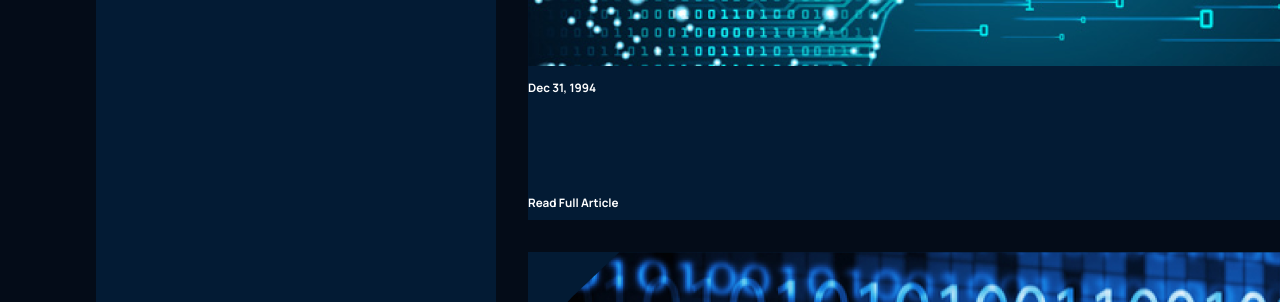
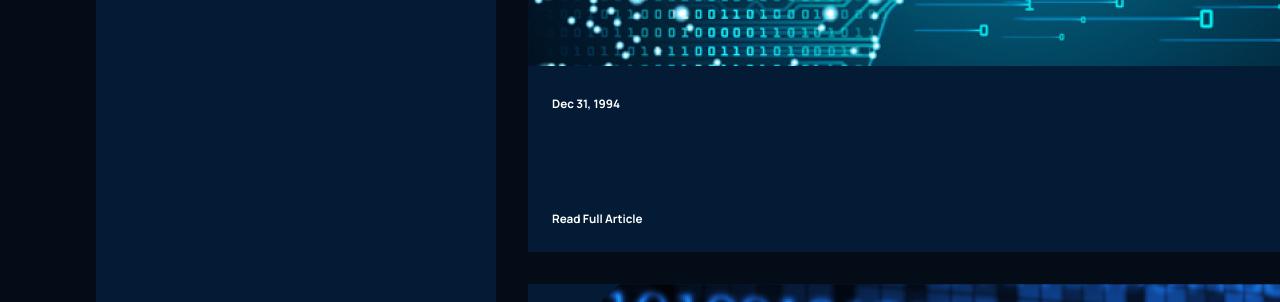
Before and after one commit to glnima/gpt3_glnima, a React (Create React App) app: page / in a window 1280 px wide. Shown: the part 3685-3987 px from the top of the page. Built offline with nearby package versions, Linux system fonts and the light colour scheme.

Commit message:
Update article.css

```diff
--- a/src/components/article/article.css
+++ b/src/components/article/article.css
@@ -1,32 +1,33 @@
- .gpt3__blog-container_article{
+.gpt3__blog-container_article {
    width: 100%;
    height: 100%;
+
    display: flex;
    flex-direction: column;
    background: var(--color-footer);
 }
 
- .gpt3__blog-container_article-image{
+.gpt3__blog-container_article-image {
    width: 100%;
    height: 100%;
-    background: var(--color-footer);
-
+   background: var(--color-bg);
 }
 
- .gpt3__blog-container_article-image img{
+.gpt3__blog-container_article-image img {
    width: 100%;
    height: 100%;
 }
 
- .gpt3__blog-container_article-content{
+.gpt3__blog-container_article-content {
    display: flex;
    flex-direction: column;
    justify-content: space-between;
 
-    pad: 1rem 1.5rem;
+   padding: 1rem 1.5rem;
    height: 100%;
 }
- .gpt3__blog-container_article-content p{
+
+.gpt3__blog-container_article-content p {
    font-family: var(--font-family);
    font-size: 11.65px;
    font-weight: 700;
@@ -34,7 +35,8 @@
 
    color: #fff;
 }
- .gpt3__blog-container_article-content h3{
+
+.gpt3__blog-container_article-content h3 {
    font-family: var(--font-family);
    font-size: 25.11px;
    font-weight: 800;
@@ -44,14 +46,15 @@
    margin-bottom: 5rem;
    cursor: pointer;
 }
- .gpt3__blog-container_article-content p:last-child{
+
+.gpt3__blog-container_article-content p:last-child {
    cursor: pointer;
 }
 
 
 @media screen and (max-width: 550px) {
-    .gpt3__blog-container_article h3{
+   .gpt3__blog-container_article-content h3 {
        font-size: 18px;
-        line-height: 25px;
+       line-height: 25p;
    }
 }
```
Lines whose indentation alone changed are shown as unchanged.
